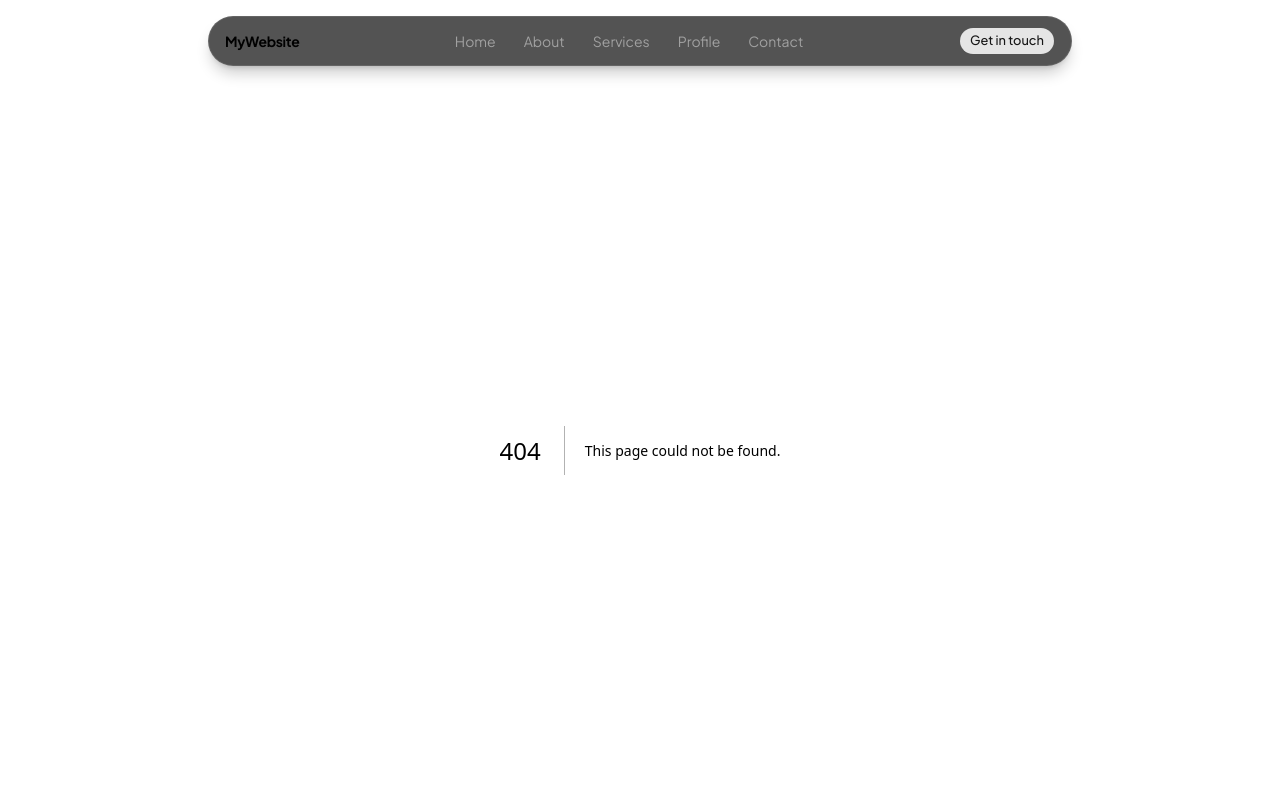
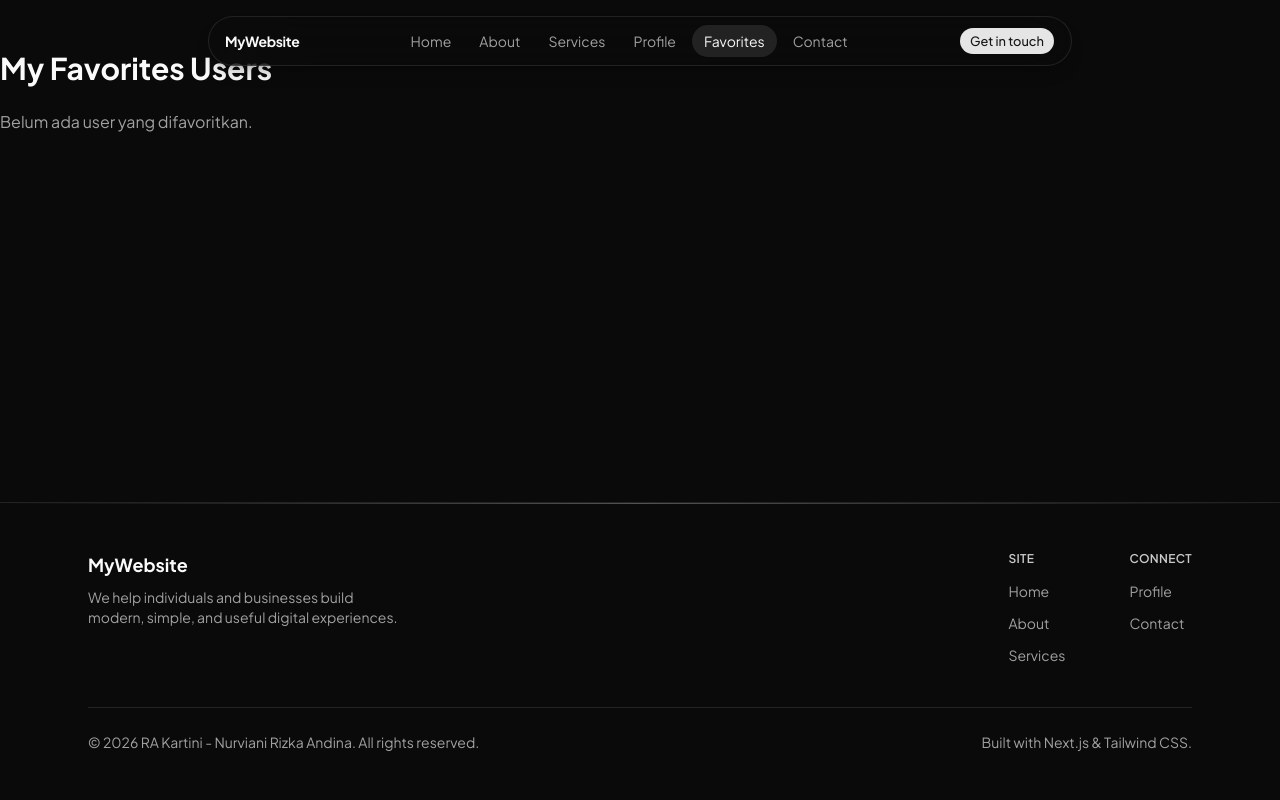
Before and after one commit to nrizkaandina/belajar-next-js, a Next.js app: page /favorites in a window 1280 px wide. Before the commit this address had no page. Shown: the top 800 px of the page. Built offline with nearby package versions, Linux system fonts and the light colour scheme.

Commit message:
menambahkan favorites dan navbar

```diff
--- /dev/null
+++ b/app/favorites/page.jsx
@@ -0,0 +1,24 @@
+"use client";
+
+import { useFavorite } from "@/context/FavoriteContext";
+import UserCard from "@/components/UserCard"; // Sesuaikan path
+
+export default function FavoritesPage() {
+  const { favorites } = useFavorite();
+
+  return (
+    <div className="space-y-6">
+      <h1 className="text-3xl font-bold">My Favorites Users</h1>
+
+      {favorites.length === 0 ? (
+        <p className="text-muted-foreground">Belum ada user yang difavoritkan.</p>
+      ) : (
+        <div className="grid grid-cols-1 gap-6 sm:grid-cols-2 lg:grid-cols-3">
+          {favorites.map((user) => (
+            <UserCard key={user.id} user={user} />
+          ))}
+        </div>
+      )}
+    </div>
+  );
+}
--- a/app/layout.js
+++ b/app/layout.js
@@ -1,7 +1,7 @@
 import "./globals.css";
 
 import localFont from "next/font/local";
-
+import { FavoriteProvider } from "@/context/FavoriteContext";
 import Navbar from "@/components/Navbar";
 import Footer from "@/components/Footer";
 import { UserProvider } from "@/context/UserContext";
@@ -35,13 +35,14 @@ export default function RootLayout({ children }) {
     >
       <body className="flex min-h-screen flex-col bg-background text-foreground antialiased">
         <UserProvider>
+          <FavoriteProvider>
             <Navbar />
 
             <main className="flex-1">
               {children}
             </main>
-
             <Footer />
+          </FavoriteProvider>
         </UserProvider>
       </body>
     </html>
--- a/components/Navbar.jsx
+++ b/components/Navbar.jsx
@@ -3,6 +3,7 @@
 import Link from "next/link";
 import { usePathname } from "next/navigation";
 import { useUser } from "@/context/UserContext";
+import { useFavorite } from "@/context/FavoriteContext";
 
 import { cn } from "@/lib/utils";
 import { buttonVariants } from "@/components/ui/button";
@@ -12,12 +13,14 @@ const links = [
   { href: "/about", label: "About" },
   { href: "/services", label: "Services" },
   { href: "/profile", label: "Profile" },
+  { href: "/favorites", label: "Favorites"},
   { href: "/contact", label: "Contact" },
 ];
 
 export default function Navbar() {
   const pathname = usePathname();
   const { name, submitted } = useUser();
+  const { favorites } = useFavorite();
 
   return (
     <header className="sticky top-4 z-50 mx-auto w-full max-w-4xl px-4">
@@ -46,18 +49,24 @@ export default function Navbar() {
                 )}
               >
                 {link.label}
+                {link.href === "/favorites" && favorites.length > 0 && (
+                  <span className="ml-1.5 flex size-4 items-center justify-center rounded-full bg-primary text-[10px] font-bold text-primary-foreground">
+                    {favorites.length}
+                  </span>
+                )}
               </Link>
             );
           })}
         </div>
+        <div className="flex shrink-0 items-center gap-3 text-sm">
           {submitted && <span>Hi, {name} 👋</span>}
           <Link
             href="/contact"
             className={cn(buttonVariants({ size: "sm" }), "rounded-full")}
           >
-
             Get in touch
           </Link>
+        </div>
       </nav>
     </header>
   );
--- a/components/UserCard.jsx
+++ b/components/UserCard.jsx
@@ -1,13 +1,20 @@
+"use client";
+
 import { Button } from "@/components/ui/button";
-
 import {
   Card,
   CardContent,
   CardHeader,
   CardTitle,
 } from "@/components/ui/card";
+import { useFavorite } from "@/context/FavoriteContext";
 
 export default function UserCard({ user }) {
+
+  const {isFavorite, toggleFavorite} = useFavorite();
+
+  const favoriteStatus = isFavorite(user.id);
+
   const initials = user.name
     .split(" ")
     .map((part) => part[0])
@@ -33,7 +40,17 @@ export default function UserCard({ user }) {
           {user.company.name}
         </p>
 
-        <Button className="mt-4 w-full rounded-full">View Profile</Button>
+        <div className="mt-4 flex flex-col gap-2">
+          <Button className="w-full rounded-full">View Profile</Button>
+
+          <Button
+            variant={favoriteStatus ? "secondary" : "outline"}
+            className="w-full rounded-full transition-all"
+            onClick={() => toggleFavorite(user)}
+          >
+            {favoriteStatus ? "♥ Remove from Favourite" : "♡ Add to Favourite"}
+          </Button>
+        </div>
       </CardContent>
     </Card>
   );
--- /dev/null
+++ b/context/FavoriteContext.jsx
@@ -0,0 +1,41 @@
+"use client";
+
+import { createContext, useContext, useState } from "react";
+
+// 1. Buat Context
+const FavoriteContext = createContext();
+
+// 2. Buat Provider Component
+export function FavoriteProvider({ children }) {
+  const [favorites, setFavorites] = useState([]);
+
+  // Fungsi untuk toggle (Add / Remove)
+  const toggleFavorite = (user) => {
+    setFavorites((prevFavorites) => {
+      // Cek apakah user sudah ada di daftar favorit
+      const isExist = prevFavorites.some((fav) => fav.id === user.id);
+
+      if (isExist) {
+        // Hapus dari favorit jika sudah ada
+        return prevFavorites.filter((fav) => fav.id !== user.id);
+      } else {
+        // Tambahkan ke favorit jika belum ada
+        return [...prevFavorites, user];
+      }
+    });
+  };
+
+  // Fungsi untuk mengecek status favorit berdasarkan ID
+  const isFavorite = (userId) => {
+    return favorites.some((fav) => fav.id === userId);
+  };
+
+  return (
+    <FavoriteContext.Provider value={{ favorites, toggleFavorite, isFavorite }}>
+      {children}
+    </FavoriteContext.Provider>
+  );
+}
+
+// 3. Buat Custom Hook agar lebih mudah dipanggil
+export const useFavorite = () => useContext(FavoriteContext);
```
Lines whose indentation alone changed are shown as unchanged.
